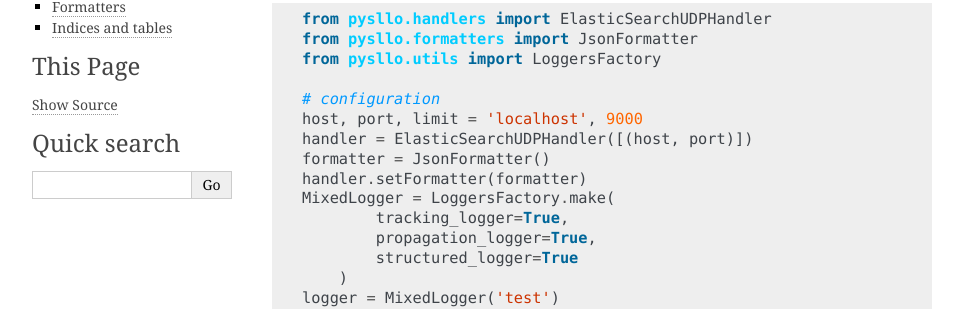
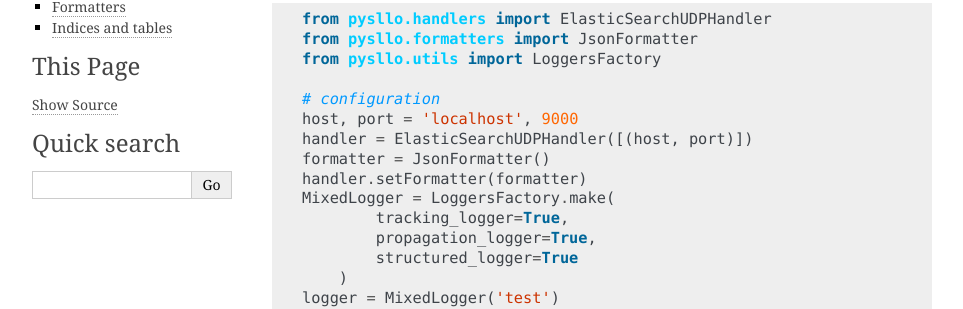
Before and after one commit to kivio/pysllo, a Sphinx documentation site: the page built from docs/index.rst, in a window 1280 px wide and 900 px high. Shown: the part 244-553 px from the top of the window, without its empty margins (148-1111 px from the left). Built offline with Sphinx 7.4.7, drawn with Linux system fonts in a browser that asks for light colours.

Commit message:
fix error in example code

```diff
--- a/README.txt
+++ b/README.txt
@@ -37,7 +37,7 @@ Example
     from pysllo.utils import LoggersFactory
 
     # configuration
-    host, port, limit = 'localhost', 9000
+    host, port = 'localhost', 9000
     handler = ElasticSearchUDPHandler([(host, port)])
     formatter = JsonFormatter()
     handler.setFormatter(formatter)
--- a/docs/index.rst
+++ b/docs/index.rst
@@ -17,7 +17,7 @@ tracking, data binding and raising all logs if error occurs.
     from pysllo.utils import LoggersFactory
 
     # configuration
-    host, port, limit = 'localhost', 9000
+    host, port = 'localhost', 9000
     handler = ElasticSearchUDPHandler([(host, port)])
     formatter = JsonFormatter()
     handler.setFormatter(formatter)
```
Also changed, not shown: README.md (+1 -1 lines).
